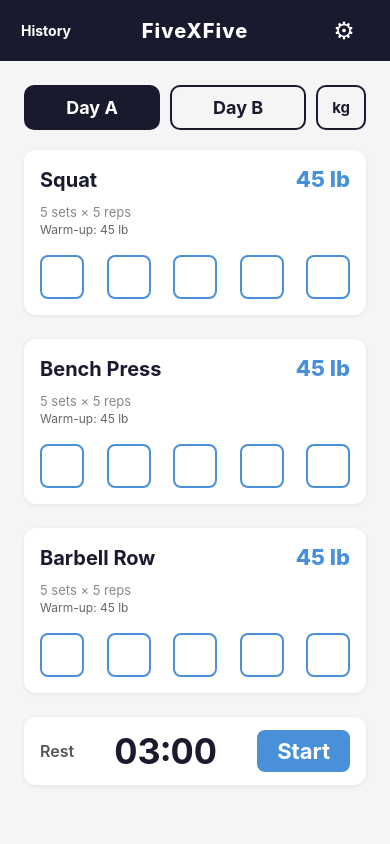
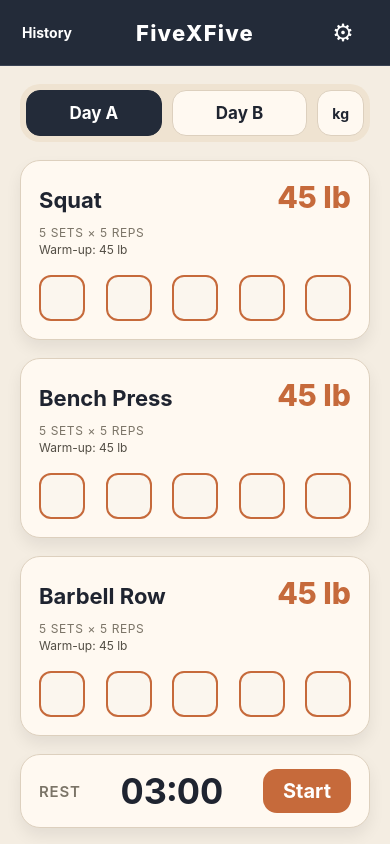
Before and after one commit to cemalec/FiveXFive, a React Native app: screen / in a window 390 px wide. Built offline with nearby package versions, Linux system fonts and the light colour scheme.

Commit message:
theming foundation

```diff
--- a/App.tsx
+++ b/App.tsx
@@ -1,11 +1,12 @@
 import { StatusBar } from 'expo-status-bar';
 import { View } from 'react-native';
 import WorkoutScreen from './components/WorkoutScreen';
+import { theme } from './theme';
 
 export default function App() {
   return (
-    <View style={{ flex: 1 }}>
-      <StatusBar style="auto" />
+    <View style={{ flex: 1, backgroundColor: theme.colors.background }}>
+      <StatusBar style="light" />
       <WorkoutScreen />
     </View>
   );
--- a/components/HistoryScreen.tsx
+++ b/components/HistoryScreen.tsx
@@ -1,6 +1,7 @@
 import React, { useMemo, useState } from 'react';
 import { SafeAreaView, ScrollView, StyleSheet, Text, TouchableOpacity, View } from 'react-native';
 import { formatWeight, Unit, WorkoutLogEntry } from '../storage/workoutStore';
+import { theme } from '../theme';
 
 type Props = {
   history: WorkoutLogEntry[];
@@ -127,14 +128,14 @@
 const styles = StyleSheet.create({
   safeArea: {
     flex: 1,
-    backgroundColor: '#F5F5F5',
+    backgroundColor: theme.colors.background,
   },
   header: {
     flexDirection: 'row',
     alignItems: 'center',
-    backgroundColor: '#1A1A2E',
+    backgroundColor: theme.colors.header,
     paddingHorizontal: 8,
-    paddingVertical: 12,
+    paddingVertical: 14,
   },
   headerSide: {
     width: 52,
@@ -143,7 +144,7 @@
   },
   backArrow: {
     fontSize: 38,
-    color: '#FFFFFF',
+    color: theme.colors.white,
     lineHeight: 42,
   },
   headerTitle: {
@@ -151,31 +152,34 @@
     textAlign: 'center',
     fontSize: 20,
     fontWeight: '700',
-    color: '#FFFFFF',
+    color: theme.colors.white,
   },
   scroll: {
-    padding: 24,
+    paddingHorizontal: 20,
+    paddingTop: 18,
     paddingBottom: 48,
   },
   summaryCard: {
-    backgroundColor: '#FFFFFF',
-    borderRadius: 12,
+    backgroundColor: theme.colors.surface,
+    borderRadius: theme.radius.lg,
+    borderWidth: 1,
+    borderColor: theme.colors.line,
     padding: 18,
     marginBottom: 20,
     shadowColor: '#000',
-    shadowOffset: { width: 0, height: 1 },
-    shadowOpacity: 0.08,
-    shadowRadius: 4,
-    elevation: 2,
+    shadowOffset: { width: 0, height: 8 },
+    shadowOpacity: 0.07,
+    shadowRadius: 16,
+    elevation: 4,
   },
   summaryCount: {
     fontSize: 30,
     fontWeight: '800',
-    color: '#1A1A2E',
+    color: theme.colors.ink,
   },
   summaryLabel: {
     fontSize: 14,
-    color: '#666666',
+    color: theme.colors.muted,
     marginTop: 2,
   },
   groupToggleRow: {
@@ -186,36 +190,40 @@
   groupToggle: {
     flex: 1,
     paddingVertical: 10,
-    borderRadius: 10,
+    borderRadius: theme.radius.md,
     borderWidth: 1,
-    borderColor: '#1A1A2E',
+    borderColor: theme.colors.line,
     alignItems: 'center',
+    backgroundColor: theme.colors.backgroundSoft,
   },
   groupToggleActive: {
-    backgroundColor: '#1A1A2E',
+    backgroundColor: theme.colors.header,
+    borderColor: theme.colors.header,
   },
   groupToggleText: {
     fontSize: 15,
     fontWeight: '700',
-    color: '#1A1A2E',
+    color: theme.colors.ink,
   },
   groupToggleTextActive: {
-    color: '#FFFFFF',
+    color: theme.colors.white,
   },
   emptyCard: {
-    backgroundColor: '#FFFFFF',
-    borderRadius: 12,
+    backgroundColor: theme.colors.surface,
+    borderRadius: theme.radius.lg,
+    borderWidth: 1,
+    borderColor: theme.colors.line,
     padding: 20,
   },
   emptyTitle: {
     fontSize: 20,
     fontWeight: '700',
-    color: '#1A1A2E',
+    color: theme.colors.ink,
     marginBottom: 8,
   },
   emptyText: {
     fontSize: 15,
-    color: '#666666',
+    color: theme.colors.inkSoft,
     lineHeight: 21,
   },
   groupSection: {
@@ -224,24 +232,26 @@
   groupTitle: {
     fontSize: 19,
     fontWeight: '800',
-    color: '#1A1A2E',
+    color: theme.colors.ink,
   },
   groupCount: {
     fontSize: 13,
-    color: '#888888',
+    color: theme.colors.muted,
     marginTop: 2,
     marginBottom: 10,
   },
   workoutCard: {
-    backgroundColor: '#FFFFFF',
-    borderRadius: 12,
+    backgroundColor: theme.colors.surface,
+    borderRadius: theme.radius.lg,
+    borderWidth: 1,
+    borderColor: theme.colors.line,
     padding: 16,
-    marginBottom: 20,
+    marginBottom: 16,
     shadowColor: '#000',
-    shadowOffset: { width: 0, height: 1 },
-    shadowOpacity: 0.08,
-    shadowRadius: 4,
-    elevation: 2,
+    shadowOffset: { width: 0, height: 8 },
+    shadowOpacity: 0.07,
+    shadowRadius: 16,
+    elevation: 4,
   },
   workoutHeader: {
     marginBottom: 12,
@@ -249,16 +259,16 @@
   workoutTitle: {
     fontSize: 21,
     fontWeight: '800',
-    color: '#1A1A2E',
+    color: theme.colors.ink,
   },
   workoutDate: {
     fontSize: 13,
-    color: '#888888',
+    color: theme.colors.muted,
     marginTop: 2,
   },
   exerciseRow: {
     borderTopWidth: StyleSheet.hairlineWidth,
-    borderTopColor: '#E5E5E5',
+    borderTopColor: theme.colors.line,
     paddingTop: 12,
     marginTop: 12,
   },
@@ -272,16 +282,16 @@
     flex: 1,
     fontSize: 16,
     fontWeight: '700',
-    color: '#1A1A2E',
+    color: theme.colors.ink,
   },
   exerciseWeight: {
     fontSize: 16,
     fontWeight: '700',
-    color: '#4A90D9',
+    color: theme.colors.accent,
   },
   setSummary: {
     marginTop: 6,
     fontSize: 15,
-    color: '#444444',
+    color: theme.colors.inkSoft,
   },
 });
--- a/components/RepPicker.tsx
+++ b/components/RepPicker.tsx
@@ -1,4 +1,5 @@
 import { Modal, StyleSheet, Text, TouchableOpacity, View } from 'react-native';
+import { theme } from '../theme';
 
 type Props = {
   visible: boolean;
@@ -25,9 +26,9 @@
 
   // Color the number based on how it compares to the target
   const numberColor =
-    reps < TARGET_REPS ? '#E8734A'  // orange — didn't finish
-    : reps === TARGET_REPS ? '#4A90D9' // blue — hit the target
-    : '#4CAF50';                        // green — exceeded target
+    reps < TARGET_REPS ? theme.colors.danger
+    : reps === TARGET_REPS ? theme.colors.accent
+    : theme.colors.success;
 
   return (
     <Modal visible={visible} transparent animationType="fade">
@@ -78,26 +79,28 @@
 const styles = StyleSheet.create({
   overlay: {
     flex: 1,
-    backgroundColor: 'rgba(0,0,0,0.45)',
+    backgroundColor: 'rgba(19, 23, 32, 0.55)',
     alignItems: 'center',
     justifyContent: 'center',
   },
   card: {
-    backgroundColor: '#FFFFFF',
-    borderRadius: 16,
+    backgroundColor: theme.colors.surface,
+    borderRadius: theme.radius.lg,
+    borderWidth: 1,
+    borderColor: theme.colors.line,
     padding: 28,
     width: 300,
     alignItems: 'center',
     shadowColor: '#000',
-    shadowOffset: { width: 0, height: 4 },
-    shadowOpacity: 0.2,
-    shadowRadius: 8,
+    shadowOffset: { width: 0, height: 12 },
+    shadowOpacity: 0.18,
+    shadowRadius: 22,
     elevation: 8,
   },
   title: {
     fontSize: 18,
     fontWeight: '700',
-    color: '#1A1A2E',
+    color: theme.colors.ink,
     marginBottom: 24,
   },
   pickerRow: {
@@ -109,15 +112,15 @@
     width: 52,
     height: 52,
     borderRadius: 26,
-    backgroundColor: '#1A1A2E',
+    backgroundColor: theme.colors.header,
     alignItems: 'center',
     justifyContent: 'center',
   },
   adjButtonDisabled: {
-    backgroundColor: '#CCCCCC',
+    backgroundColor: theme.colors.line,
   },
   adjButtonText: {
-    color: '#FFFFFF',
+    color: theme.colors.white,
     fontSize: 26,
     fontWeight: '300',
     lineHeight: 30,
@@ -131,7 +134,7 @@
   },
   hint: {
     fontSize: 13,
-    color: '#888888',
+    color: theme.colors.muted,
     marginBottom: 24,
   },
   buttonRow: {
@@ -141,25 +144,26 @@
   cancelButton: {
     flex: 1,
     paddingVertical: 14,
-    borderRadius: 10,
+    borderRadius: theme.radius.md,
     borderWidth: 1,
-    borderColor: '#CCCCCC',
+    borderColor: theme.colors.line,
+    backgroundColor: theme.colors.backgroundSoft,
     alignItems: 'center',
   },
   cancelText: {
     fontSize: 16,
-    color: '#555555',
+    color: theme.colors.inkSoft,
     fontWeight: '600',
   },
   confirmButton: {
     flex: 1,
     paddingVertical: 14,
-    borderRadius: 10,
+    borderRadius: theme.radius.md,
     alignItems: 'center',
   },
   confirmText: {
     fontSize: 16,
-    color: '#FFFFFF',
+    color: theme.colors.white,
     fontWeight: '700',
   },
 });
--- a/components/RestTimer.tsx
+++ b/components/RestTimer.tsx
@@ -1,5 +1,6 @@
 import { useEffect, useState } from 'react';
 import { Alert, Platform, StyleSheet, Text, TouchableOpacity, Vibration, View } from 'react-native';
+import { theme } from '../theme';
 
 const DURATION = 180; // 3 minutes in seconds
 
@@ -85,39 +86,43 @@
     flexDirection: 'row',
     alignItems: 'center',
     justifyContent: 'space-between',
-    backgroundColor: '#FFFFFF',
-    borderRadius: 12,
-    paddingVertical: 12,
-    paddingHorizontal: 16,
+    backgroundColor: theme.colors.surface,
+    borderRadius: theme.radius.lg,
+    borderWidth: 1,
+    borderColor: theme.colors.line,
+    paddingVertical: 14,
+    paddingHorizontal: 18,
     shadowColor: '#000',
-    shadowOffset: { width: 0, height: 1 },
-    shadowOpacity: 0.08,
-    shadowRadius: 4,
-    elevation: 2,
+    shadowOffset: { width: 0, height: 8 },
+    shadowOpacity: 0.07,
+    shadowRadius: 16,
+    elevation: 4,
   },
   label: {
-    fontSize: 16,
-    color: '#555555',
+    fontSize: 15,
+    color: theme.colors.muted,
     fontWeight: '600',
+    textTransform: 'uppercase',
+    letterSpacing: 0.8,
   },
   timerText: {
     fontSize: 36,
     fontWeight: 'bold',
-    color: '#1A1A2E',
+    color: theme.colors.ink,
     fontVariant: ['tabular-nums'],
   },
   button: {
-    paddingVertical: 8,
+    paddingVertical: 10,
     paddingHorizontal: 20,
-    backgroundColor: '#4A90D9',
-    borderRadius: 8,
+    backgroundColor: theme.colors.accent,
+    borderRadius: theme.radius.md,
   },
   buttonRunning: {
-    backgroundColor: '#C0392B', // red when running, to signal "this will cancel"
+    backgroundColor: theme.colors.danger,
   },
   buttonText: {
-    color: '#FFFFFF',
-    fontSize: 22,
+    color: theme.colors.white,
+    fontSize: 20,
     fontWeight: '700',
   },
 });
--- a/components/SettingsScreen.tsx
+++ b/components/SettingsScreen.tsx
@@ -21,6 +21,7 @@
   saveWorkoutState,
   standardIncrementsForUnit,
 } from '../storage/workoutStore';
+import { theme } from '../theme';
 
 type Props = {
   workoutState: WorkoutState;
@@ -418,14 +419,14 @@
 const styles = StyleSheet.create({
   safeArea: {
     flex: 1,
-    backgroundColor: '#F5F5F5',
+    backgroundColor: theme.colors.background,
   },
   header: {
     flexDirection: 'row',
     alignItems: 'center',
-    backgroundColor: '#1A1A2E',
+    backgroundColor: theme.colors.header,
     paddingHorizontal: 8,
-    paddingVertical: 12,
+    paddingVertical: 14,
   },
   headerSide: {
     width: 52,
@@ -433,19 +434,20 @@
     justifyContent: 'center',
   },
   unitToggle: {
-    borderWidth: 1.5,
-    borderColor: '#FFFFFF',
-    borderRadius: 8,
+    borderWidth: 1,
+    borderColor: '#434B5D',
+    backgroundColor: '#2D3647',
+    borderRadius: theme.radius.sm,
     paddingVertical: 4,
   },
   unitToggleText: {
     fontSize: 14,
     fontWeight: '700',
-    color: '#FFFFFF',
+    color: theme.colors.white,
   },
   backArrow: {
     fontSize: 38,
-    color: '#FFFFFF',
+    color: theme.colors.white,
     lineHeight: 42,
   },
   headerTitle: {
@@ -453,30 +455,33 @@
     textAlign: 'center',
     fontSize: 20,
     fontWeight: '700',
-    color: '#FFFFFF',
+    color: theme.colors.white,
   },
   scroll: {
-    padding: 24,
+    paddingHorizontal: 20,
+    paddingTop: 18,
     paddingBottom: 48,
   },
   sectionHeader: {
     fontSize: 12,
     fontWeight: '700',
-    color: '#888888',
+    color: theme.colors.muted,
     textTransform: 'uppercase',
     letterSpacing: 1,
     marginBottom: 8,
     marginTop: 28,
   },
   card: {
-    backgroundColor: '#FFFFFF',
-    borderRadius: 12,
+    backgroundColor: theme.colors.surface,
+    borderRadius: theme.radius.lg,
+    borderWidth: 1,
+    borderColor: theme.colors.line,
     paddingHorizontal: 16,
     shadowColor: '#000',
-    shadowOffset: { width: 0, height: 1 },
-    shadowOpacity: 0.08,
-    shadowRadius: 4,
-    elevation: 2,
+    shadowOffset: { width: 0, height: 8 },
+    shadowOpacity: 0.07,
+    shadowRadius: 16,
+    elevation: 4,
   },
   row: {
     flexDirection: 'row',
@@ -484,14 +489,14 @@
     justifyContent: 'space-between',
     paddingVertical: 13,
     borderBottomWidth: StyleSheet.hairlineWidth,
-    borderBottomColor: '#E5E5E5',
+    borderBottomColor: theme.colors.line,
   },
   rowLast: {
     borderBottomWidth: 0,
   },
   rowLabel: {
     fontSize: 16,
-    color: '#1A1A2E',
+    color: theme.colors.ink,
     flex: 1,
   },
   inputWrapper: {
@@ -502,42 +507,43 @@
   input: {
     width: 72,
     borderWidth: 1,
-    borderColor: '#C8C8C8',
-    borderRadius: 8,
+    borderColor: theme.colors.line,
+    borderRadius: theme.radius.sm,
+    backgroundColor: theme.colors.backgroundSoft,
     paddingHorizontal: 10,
     paddingVertical: 7,
     fontSize: 16,
     textAlign: 'right',
-    color: '#1A1A2E',
+    color: theme.colors.ink,
   },
   inputUnit: {
     fontSize: 14,
-    color: '#888888',
+    color: theme.colors.muted,
     width: 24,
   },
   saveButton: {
-    backgroundColor: '#4A90D9',
-    borderRadius: 12,
-    paddingVertical: 16,
+    backgroundColor: theme.colors.accent,
+    borderRadius: theme.radius.lg,
+    paddingVertical: 18,
     alignItems: 'center',
     marginTop: 24,
   },
   saveButtonText: {
-    color: '#FFFFFF',
+    color: theme.colors.white,
     fontSize: 18,
     fontWeight: '700',
   },
   secondaryButton: {
-    backgroundColor: '#FFFFFF',
-    borderRadius: 12,
+    backgroundColor: theme.colors.backgroundSoft,
+    borderRadius: theme.radius.lg,
     borderWidth: 1,
-    borderColor: '#4A90D9',
+    borderColor: theme.colors.line,
     paddingVertical: 16,
     alignItems: 'center',
     marginTop: 20,
   },
   secondaryButtonText: {
-    color: '#4A90D9',
+    color: theme.colors.ink,
     fontSize: 16,
     fontWeight: '700',
   },
@@ -546,18 +552,19 @@
   },
   fullWidthInput: {
     borderWidth: 1,
-    borderColor: '#C8C8C8',
-    borderRadius: 8,
+    borderColor: theme.colors.line,
+    borderRadius: theme.radius.sm,
+    backgroundColor: theme.colors.backgroundSoft,
     paddingHorizontal: 12,
     paddingVertical: 10,
     fontSize: 16,
-    color: '#1A1A2E',
+    color: theme.colors.ink,
   },
   roundButton: {
-    backgroundColor: '#F3F8FE',
+    backgroundColor: theme.colors.backgroundSoft,
     borderWidth: 1,
-    borderColor: '#4A90D9',
-    borderRadius: 10,
+    borderColor: theme.colors.line,
+    borderRadius: theme.radius.md,
     paddingVertical: 14,
     paddingHorizontal: 12,
     alignItems: 'center',
@@ -567,29 +574,30 @@
     marginBottom: 14,
   },
   roundButtonText: {
-    color: '#4A90D9',
+    color: theme.colors.ink,
     fontSize: 16,
     fontWeight: '700',
     textAlign: 'center',
   },
   selectedActionButton: {
-    backgroundColor: '#4A90D9',
+    backgroundColor: theme.colors.header,
+    borderColor: theme.colors.header,
   },
   selectedActionButtonText: {
-    color: '#FFFFFF',
+    color: theme.colors.white,
   },
   convertNote: {
     fontSize: 13,
-    color: '#888888',
+    color: theme.colors.muted,
     paddingVertical: 12,
     lineHeight: 18,
     borderBottomWidth: StyleSheet.hairlineWidth,
-    borderBottomColor: '#E5E5E5',
+    borderBottomColor: theme.colors.line,
   },
   convertRow: {
     paddingVertical: 15,
     borderBottomWidth: StyleSheet.hairlineWidth,
-    borderBottomColor: '#E5E5E5',
+    borderBottomColor: theme.colors.line,
     alignItems: 'center',
   },
   convertRowLast: {
@@ -601,9 +609,9 @@
   convertText: {
     fontSize: 16,
     fontWeight: '600',
-    color: '#E8734A',
+    color: theme.colors.danger,
   },
   convertTextDisabled: {
-    color: '#888888',
+    color: theme.colors.muted,
   },
 });
--- a/components/WorkoutScreen.tsx
+++ b/components/WorkoutScreen.tsx
@@ -6,6 +6,7 @@
 import RestTimer from './RestTimer';
 import SettingsScreen from './SettingsScreen';
 import { appendWorkoutHistory, calculateWarmupWeights, DEFAULT_STATE, formatNumber, formatWeight, loadWorkoutHistory, loadWorkoutState, saveWorkoutState, WorkoutLogEntry, WorkoutState } from '../storage/workoutStore';
+import { theme } from '../theme';
 
 // Tracks the state of a single set
 type SetRecord = {
@@ -329,148 +330,170 @@
 const styles = StyleSheet.create({
   safeArea: {
     flex: 1,
-    backgroundColor: '#F5F5F5',
+    backgroundColor: theme.colors.background,
   },
   scroll: {
     flexGrow: 1,
-    padding: 24,
+    paddingHorizontal: 20,
+    paddingTop: 18,
+    paddingBottom: 28,
   },
   dayHeader: {
     flexDirection: 'row',
-    marginBottom: 20,
+    marginBottom: 18,
     gap: 10,
+    backgroundColor: theme.colors.surfaceMuted,
+    borderRadius: theme.radius.lg,
+    padding: 6,
   },
   dayTab: {
     flex: 1,
-    paddingVertical: 10,
-    borderRadius: 10,
-    borderWidth: 2,
-    borderColor: '#1A1A2E',
+    paddingVertical: 12,
+    borderRadius: theme.radius.md,
+    borderWidth: 1,
+    borderColor: theme.colors.line,
     alignItems: 'center',
+    backgroundColor: theme.colors.surface,
   },
   dayTabActive: {
-    backgroundColor: '#1A1A2E',
+    backgroundColor: theme.colors.header,
+    borderColor: theme.colors.header,
   },
   dayTabText: {
-    fontSize: 18,
+    fontSize: 17,
     fontWeight: '700',
-    color: '#1A1A2E',
+    color: theme.colors.ink,
   },
   dayTabTextActive: {
-    color: '#FFFFFF',
+    color: theme.colors.white,
   },
   exerciseCard: {
-    backgroundColor: '#FFFFFF',
-    borderRadius: 12,
-    padding: 16,
-    marginBottom: 24,
+    backgroundColor: theme.colors.surface,
+    borderRadius: theme.radius.lg,
+    borderWidth: 1,
+    borderColor: theme.colors.line,
+    padding: 18,
+    marginBottom: 18,
     shadowColor: '#000',
-    shadowOffset: { width: 0, height: 1 },
-    shadowOpacity: 0.08,
-    shadowRadius: 4,
-    elevation: 2,
+    shadowOffset: { width: 0, height: 8 },
+    shadowOpacity: 0.07,
+    shadowRadius: 16,
+    elevation: 4,
   },
   exerciseHeader: {
     flexDirection: 'row',
     justifyContent: 'space-between',
     alignItems: 'baseline',
-    marginBottom: 12,
+    marginBottom: 10,
   },
   exerciseName: {
-    fontSize: 20,
+    fontSize: 22,
     fontWeight: '700',
-    color: '#1A1A2E',
+    color: theme.colors.ink,
   },
   weightText: {
-    fontSize: 22,
+    fontSize: 30,
     fontWeight: '800',
-    color: '#4A90D9',
+    color: theme.colors.accent,
   },
   exerciseDetail: {
-    fontSize: 13,
-    color: '#888888',
+    fontSize: 12,
+    color: theme.colors.muted,
+    textTransform: 'uppercase',
+    letterSpacing: 0.6,
     marginBottom: 2,
   },
   warmupText: {
     fontSize: 12,
-    color: '#666666',
-    marginBottom: 6,
+    color: theme.colors.inkSoft,
+    marginBottom: 8,
   },
   setRow: {
     flexDirection: 'row',
     justifyContent: 'space-between',
-    marginTop: 12,
+    marginTop: 10,
+    gap: 8,
   },
   checkbox: {
-    width: 44,
-    height: 44,
-    borderRadius: 8,
+    width: 46,
+    height: 46,
+    borderRadius: 12,
     borderWidth: 2,
-    borderColor: '#4A90D9',
+    borderColor: theme.colors.accent,
+    backgroundColor: theme.colors.backgroundSoft,
     alignItems: 'center',
     justifyContent: 'center',
   },
   checkboxDone: {
-    backgroundColor: '#4A90D9',
-    borderColor: '#4A90D9',
+    backgroundColor: theme.colors.success,
+    borderColor: theme.colors.success,
   },
   checkboxFailed: {
-    backgroundColor: '#E8734A',
-    borderColor: '#E8734A',
+    backgroundColor: theme.colors.danger,
+    borderColor: theme.colors.danger,
   },
   checkmark: {
-    color: '#FFFFFF',
+    color: theme.colors.white,
     fontSize: 20,
     fontWeight: 'bold',
   },
   failReps: {
-    color: '#FFFFFF',
+    color: theme.colors.white,
     fontSize: 16,
     fontWeight: 'bold',
   },
   finishButton: {
-    backgroundColor: '#2ECC71',
-    borderRadius: 12,
-    paddingVertical: 16,
+    backgroundColor: theme.colors.success,
+    borderRadius: theme.radius.lg,
+    paddingVertical: 18,
     alignItems: 'center',
-    marginTop: 8,
+    marginTop: 12,
     marginBottom: 16,
+    shadowColor: '#000',
+    shadowOffset: { width: 0, height: 10 },
+    shadowOpacity: 0.1,
+    shadowRadius: 16,
+    elevation: 4,
   },
   finishButtonText: {
-    color: '#FFFFFF',
-    fontSize: 20,
+    color: theme.colors.white,
+    fontSize: 19,
     fontWeight: '800',
+    letterSpacing: 0.4,
   },
   unitToggle: {
     paddingVertical: 10,
     paddingHorizontal: 14,
-    borderRadius: 10,
-    borderWidth: 2,
-    borderColor: '#1A1A2E',
+    borderRadius: theme.radius.md,
+    borderWidth: 1,
+    borderColor: theme.colors.line,
+    backgroundColor: theme.colors.surface,
     alignItems: 'center',
     justifyContent: 'center',
   },
   unitToggleText: {
-    fontSize: 15,
+    fontSize: 14,
     fontWeight: '700',
-    color: '#1A1A2E',
+    color: theme.colors.ink,
   },
   topBar: {
     flexDirection: 'row',
     alignItems: 'center',
     justifyContent: 'space-between',
-    backgroundColor: '#1A1A2E',
-    paddingHorizontal: 20,
-    paddingVertical: 12,
+    backgroundColor: theme.colors.header,
+    paddingHorizontal: 18,
+    paddingVertical: 14,
+    borderBottomWidth: 1,
+    borderBottomColor: '#3A4354',
   },
   appTitle: {
-    fontSize: 20,
+    fontSize: 22,
     fontWeight: '800',
-    color: '#FFFFFF',
-    letterSpacing: 1,
+    color: theme.colors.white,
+    letterSpacing: 1.2,
   },
   topBarAction: {
-    minWidth: 52,
+    minWidth: 58,
     alignItems: 'center',
     justifyContent: 'center',
     paddingVertical: 4,
@@ -478,14 +501,14 @@
   topBarActionText: {
     fontSize: 14,
     fontWeight: '700',
-    color: '#FFFFFF',
+    color: theme.colors.white,
   },
   historyBadge: {
     minWidth: 18,
     height: 18,
     paddingHorizontal: 4,
     borderRadius: 9,
-    backgroundColor: '#E8734A',
+    backgroundColor: theme.colors.badge,
     alignItems: 'center',
     justifyContent: 'center',
     marginTop: 4,
@@ -493,10 +516,10 @@
   historyBadgeText: {
     fontSize: 11,
     fontWeight: '800',
-    color: '#FFFFFF',
+    color: theme.colors.white,
   },
   gearIcon: {
     fontSize: 24,
-    color: '#FFFFFF',
+    color: theme.colors.white,
   },
 });
--- /dev/null
+++ b/theme.ts
@@ -0,0 +1,27 @@
+export const theme = {
+  colors: {
+    background: '#F4EDE2',
+    backgroundSoft: '#FBF6EE',
+    surface: '#FFF9F1',
+    surfaceMuted: '#EFE3D1',
+    ink: '#1F2430',
+    inkSoft: '#534E45',
+    muted: '#7B7467',
+    line: '#DDD0BE',
+    header: '#232B39',
+    accent: '#C66A3B',
+    accentSoft: '#F2D5C4',
+    success: '#3E6A5A',
+    successSoft: '#DCE8E1',
+    danger: '#B85733',
+    dangerSoft: '#F1D2C7',
+    badge: '#C15733',
+    white: '#FFFFFF',
+  },
+  radius: {
+    sm: 10,
+    md: 14,
+    lg: 20,
+    xl: 28,
+  },
+} as const;
```
